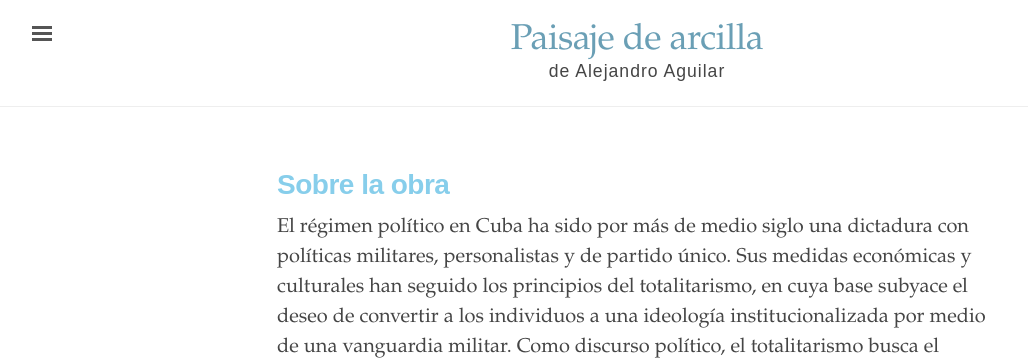
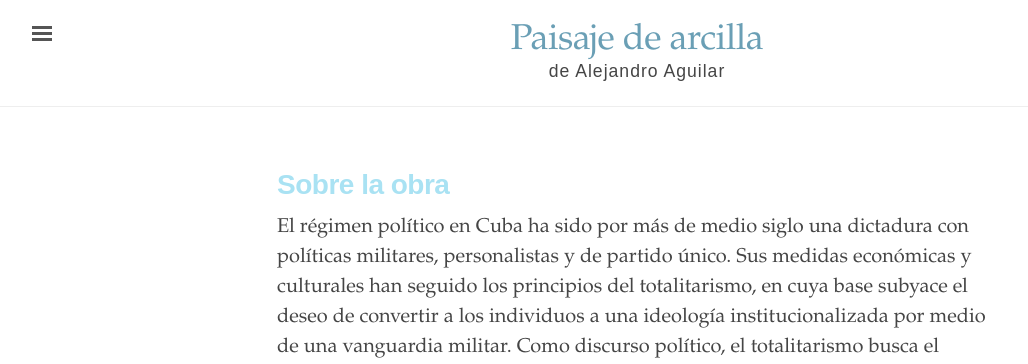
Before and after one commit to edicionesdereparto/paisajedearcilla, a Jekyll site: the page built from index.html, in a window 1280 px wide. Shown: the top 364 px of the page, without its empty margins (3-1031 px from the left). Built offline with Jekyll 4.4.1, drawn with Linux system fonts in a browser that asks for light colours.

Commit message:
Update index.html

```diff
--- a/index.html
+++ b/index.html
@@ -8,7 +8,7 @@ title: "Paisaje de Arcilla"
 </head>
 <body>
 <div class="introduction">
-  <h1 style="font-weight: bold; color: #87CEEB;">Sobre la obra</h1>
+  <h1 style="font-weight: bold; color: #A9E2F3;">Sobre la obra</h1>
 <p>
   El régimen político en Cuba ha sido por más de medio siglo una dictadura con políticas militares, personalistas y de partido único. Sus medidas económicas y culturales han seguido los principios del totalitarismo, en cuya base subyace el deseo de convertir a los individuos a una ideología institucionalizada por medio de una vanguardia militar. Como discurso político, el totalitarismo busca el (des)control del archivo social, a través del cual se pretende dirigir la identidad política de la sociedad a despecho de su realidad inmediata. Los totalitarismos del siglo XX están pretendidos por razonamientos ideológicos que mezclan discursos bíblicos y positivistas en un coctel retórico de cientificismo mesiánico, o de mesianismo científico, canonizado a la cañona. Paisaje de arcilla de Alejandro Aguilar es un libro que destaca la atmósfera del totalitarismo —entre 1969 y 1973— y de la disciplina militar en las llamadas «escuelas del campo» para adolescentes en Cuba.La obra está compuesta por microrrelatos poéticos de la experiencia del autor en lo que fue, presumiblemente, una de las primeras Escuelas Secundarias Básicas en el Campo (ESBC), cuyo principio pedagógico era la combinación del estudio, el trabajo y el fusil.
 </p>
```
